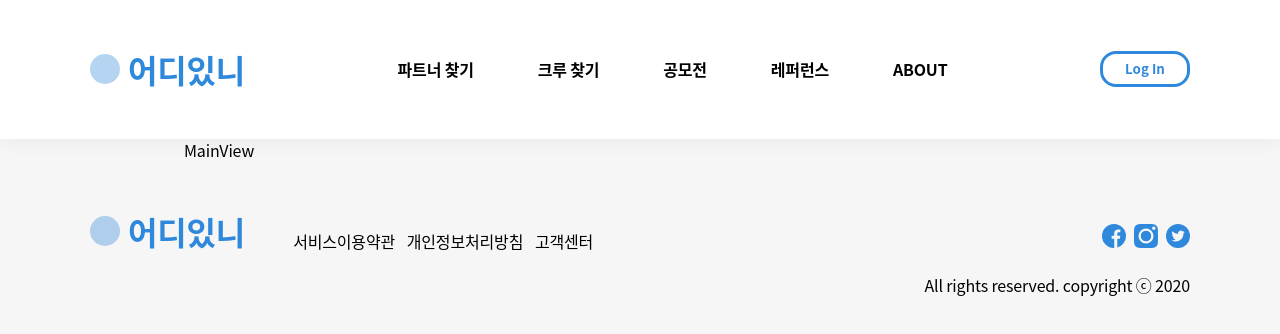
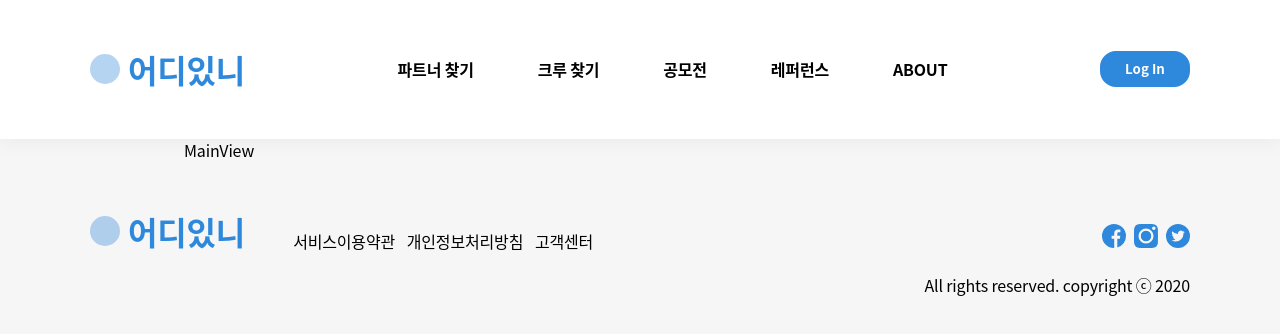
Before and after one commit to Double-Slash/5th-mini-team1-web, a Vue app in the folder front/: page / in a window 1280 px wide. In both pictures the pointer is over the button "Log In". Shown: the top 334 px of the page. Built offline with nearby package versions, Linux system fonts and the light colour scheme.

Commit message:
[변경] Appheader Login Button outline 제거 및 hover 애니메이션 추가

```diff
--- a/front/src/components/AppHeader.vue
+++ b/front/src/components/AppHeader.vue
@@ -113,6 +113,11 @@ button {
   font-weight: bold;
   line-height: 1.33;
   background: none;
+  outline:none;
+}
+button:hover{
+  background-color:#2e88db;
+  color:white;
 }
 
 .image-wrapper {
```
